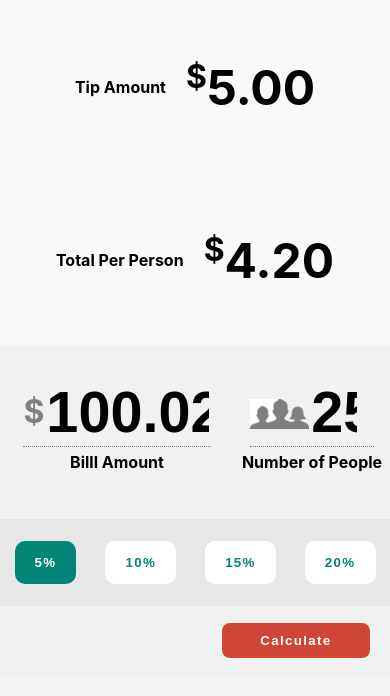
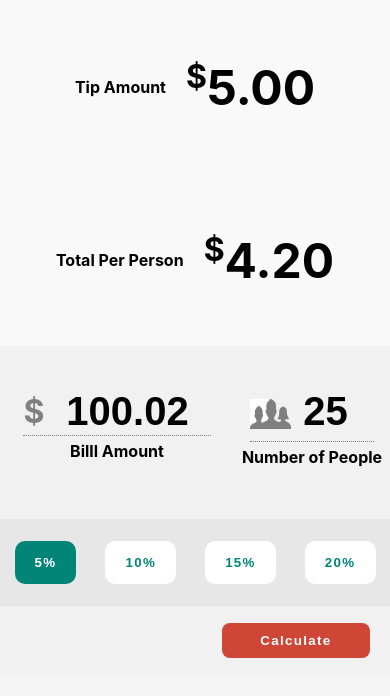
Before and after one commit to jcsmileyjr/tip-calculator, a React (Create React App) app in the folder react-tip-calculator/: page / in a window 390 px wide. Shown: the top 696 px of the page. Built offline with nearby package versions, Linux system fonts and the light colour scheme.

Commit message:
Refactor responsive design

```diff
--- a/react-tip-calculator/src/App.css
+++ b/react-tip-calculator/src/App.css
@@ -172,7 +172,7 @@
   border-radius: 8px;
 }
 
-@media only screen and (max-width: 600px){
+@media only screen and (max-width: 700px){
   .App {
     margin: 0;
   }
@@ -186,3 +186,14 @@
     margin-right: 0;
   }
 }
+
+@media only screen and (max-width: 950px){
+  .input__billAmount--style, .input__numberOfPeople--style {
+    font-size: 40px;
+  }
+
+  .input__image--style {
+    /* height: 20px; */
+    width: 100%;
+  }
+}
```
